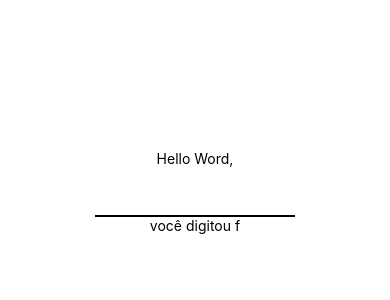
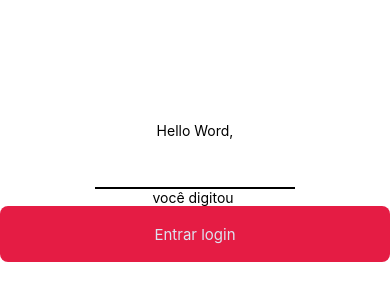
Before and after one commit to fsales/-fsales-pos-graduacao-iesb-app-react-native, a React Native app: screen / in a window 390 px wide. Shown: the part 230-530 px from the top of the page. Built offline with nearby package versions, Linux system fonts and the light colour scheme.

Commit message:
criando componentes.

```diff
--- /dev/null
+++ b/src/components/ButtonIcon/index.tsx
@@ -0,0 +1,30 @@
+import React from "react";
+import {
+    Text,
+    TouchableOpacity,
+    TouchableOpacityProps
+} from "react-native";
+
+import { styles } from "./styles";
+
+
+interface Props extends TouchableOpacityProps {
+    title: string,
+}
+
+/*type Props = TouchableOpacityProps & {
+    title: string,
+}*/
+
+
+
+export default function ButtonIcon({ title, ...rest }: Props) {
+    return (
+        <TouchableOpacity style={styles.container} {...rest} >
+            <Text style={styles.title}>
+                {title}
+            </Text>
+        </TouchableOpacity>
+
+    );
+}
--- /dev/null
+++ b/src/components/ButtonIcon/styles.ts
@@ -0,0 +1,19 @@
+import { theme } from './../../global/theme';
+import { StyleSheet } from 'react-native';
+
+export const styles = StyleSheet.create({
+    container: {
+        width: '100%',
+        height: 56,
+        backgroundColor: theme.color.primary,
+        borderRadius: 8,
+        flexDirection: 'row',
+        alignItems: 'center',
+    },
+    title: {
+        flex: 1,
+        color: theme.color.heading,
+        fontSize: 15,
+        textAlign: 'center',
+    }
+});
--- /dev/null
+++ b/src/global/theme.ts
@@ -0,0 +1,8 @@
+export const theme = {
+    color: {
+        background: '#0D133D',
+        heading: '#DDE3F0',
+        primary: '#E51C44',
+        line: '#991F36',
+    }
+}
--- a/src/screens/SignIn/index.tsx
+++ b/src/screens/SignIn/index.tsx
@@ -1,10 +1,11 @@
 import React, { useState } from "react";
 import { View, Text, TextInput } from "react-native";
+import ButtonIcon from "../../components/ButtonIcon";
 
 import { style } from './styles';
 
 export default function SignIn() {
-    const [text, setText] = useState('f');
+    const [text, setText] = useState('');
     return (
         <View style={style.container}>
             <Text>Hello Word,</Text>
@@ -16,6 +17,10 @@ export default function SignIn() {
             <Text>
                 você digitou {text}
             </Text>
+
+            <ButtonIcon
+                title='Entrar login'
+                activeOpacity={0.7} />
         </View>
     );
 }
```
